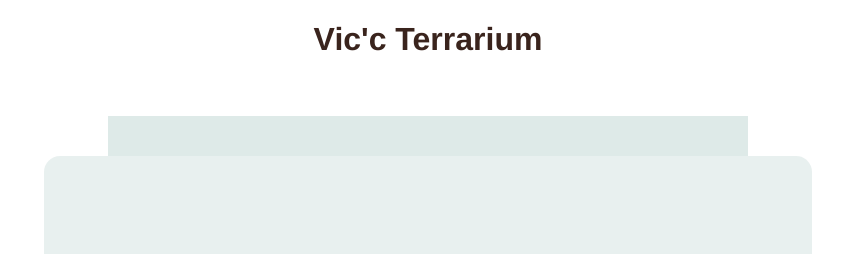
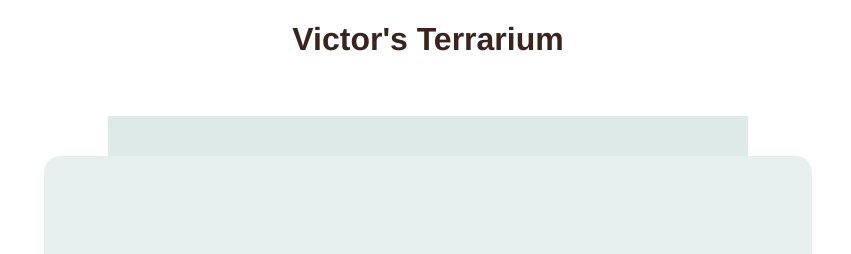
Before and after one commit to jlooper/my-terrarium, a plain HTML site: page index.html in a window 1280 px wide. Shown: the top 254 px of the page, 212-1063 px from the left. Drawn offline with Linux system fonts and the light colour scheme.

Commit message:
Update index.html

```diff
--- a/index.html
+++ b/index.html
@@ -13,7 +13,7 @@
 
 	<body>
 		<div id="page">
-			<h1>Vic'c Terrarium</h1>
+			<h1>Victor's Terrarium</h1>
 
 			<div id="left-container" class="container">
 				<div class="plant-holder">
```
